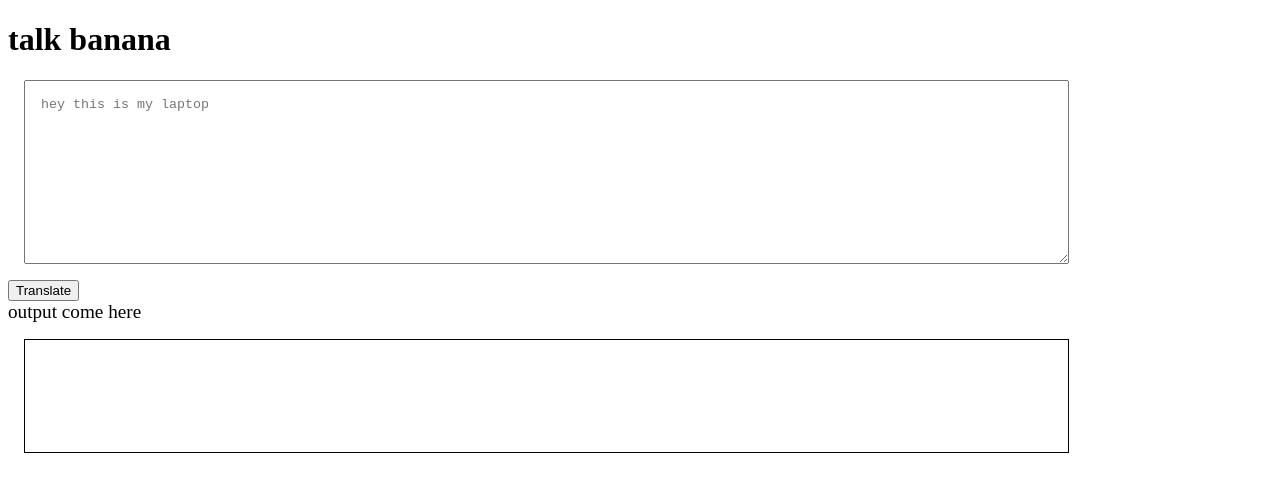
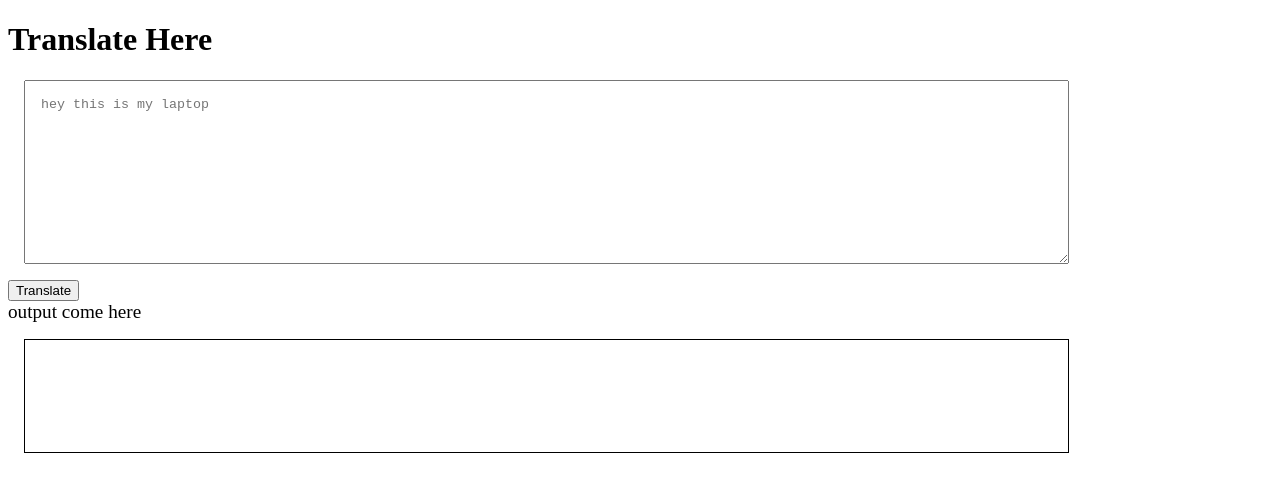
Before and after one commit to champvikash/translatorproject, a plain HTML site: page index.html in a window 1280 px wide. Drawn offline with Linux system fonts and the light colour scheme.

Commit message:
html change

```diff
--- a/index.html
+++ b/index.html
@@ -35,7 +35,7 @@
 </head>
 
 <body>
-    <h1>talk banana</h1>
+    <h1>Translate Here</h1>
 
     <textarea id="txt-input" placeholder="hey this is my laptop" id="" cols="30" rows="10"></textarea>
     <button id="btn-translate">Translate</button>
```
